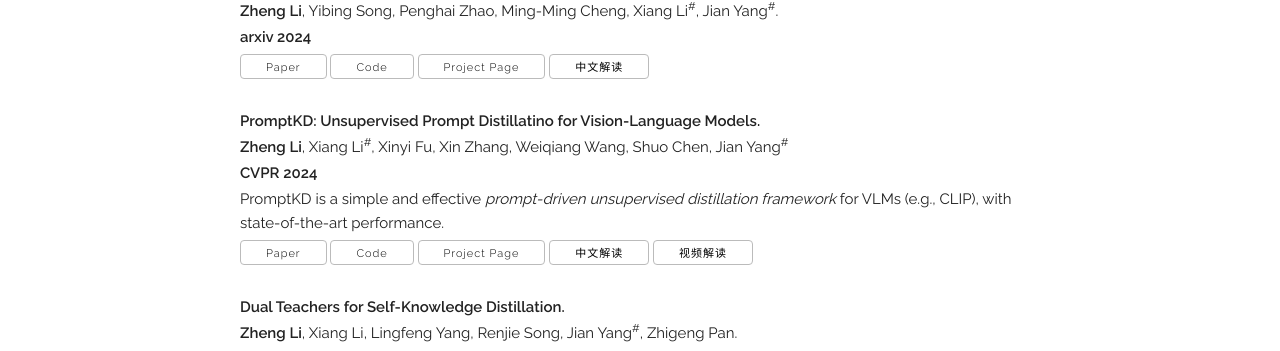
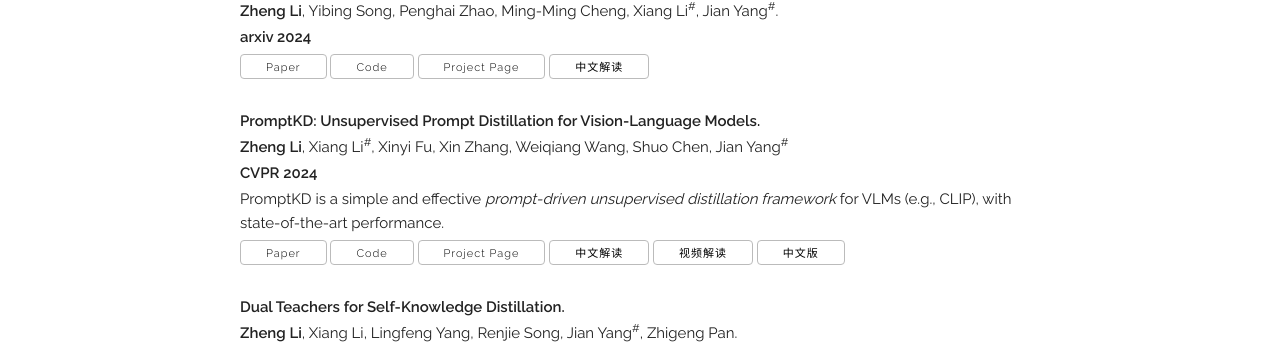
Before and after one commit to zhengli97/zhengli97.github.io, a Jekyll site: the page built from index.html, in a window 1280 px wide and 900 px high, scrolled down 1245 px. Shown: the part 148-499 px from the top of the window. Built offline with Jekyll 4.4.1, drawn with Linux system fonts in a browser that asks for light colours; some web fonts are replaced.

Commit message:
info update

```diff
--- a/index.html
+++ b/index.html
@@ -95,6 +95,7 @@ title: Home
               <!-- <a class="button" href="{{ paper.paper_pdf | prepend: site.baseurl }}" target="_blank">Paper</a> -->
               <a class="button" href="{{ paper.paper_link }}" target="_blank">Paper</a>
             {% endif %}
+
             {% if paper.slides %}
               <a class="button" href="{{ paper.slides | prepend: site.baseurl }}" target="_blank">Slides</a>
             {% endif %}
@@ -126,6 +127,11 @@ title: Home
             {% if paper.video_chinese %}
               <a class="button" href="{{ paper.video_chinese }}" target="_blank">视频解读</a>
             {% endif %}
+
+            {% if paper.chinese_version %}
+            <a class="button" href="{{ paper.chinese_version }}" target="_blank">中文版</a>
+            {% endif %}
+
           </div>
         </div>
       {% endfor %}
@@ -173,6 +179,10 @@ title: Home
 
             {% if paper.video_chinese %}
               <a class="button" href="{{ paper.video_chinese }}" target="_blank">视频解读</a>
+            {% endif %}
+
+            {% if paper.chinese_version %}
+              <a class="button" href="{{ paper.chinese_version }}" target="_blank">中文版</a>
             {% endif %}
 
           </div>
```
Also changed, not shown: _data/experience.yaml (deleted, +0 -61 lines), _data/publications.yaml (+2 -13 lines), 3 other files.
